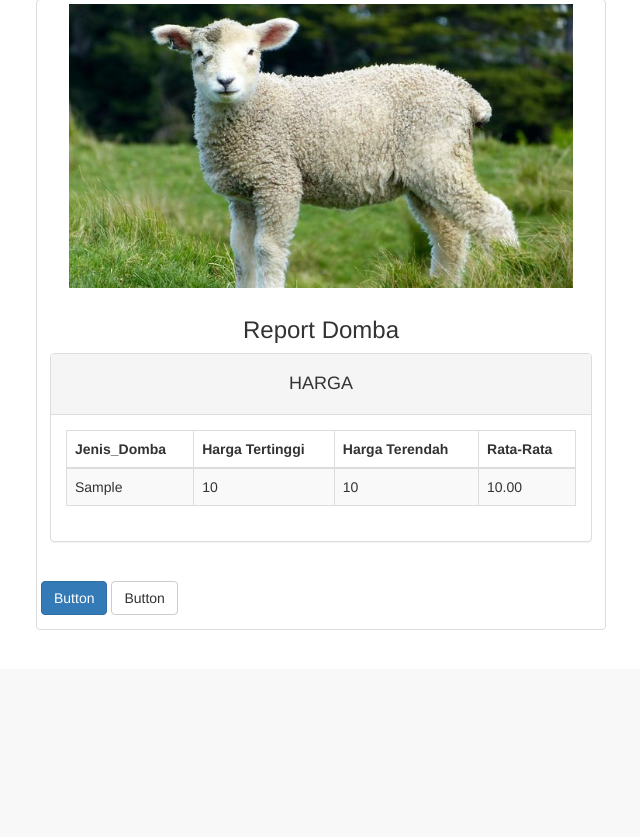
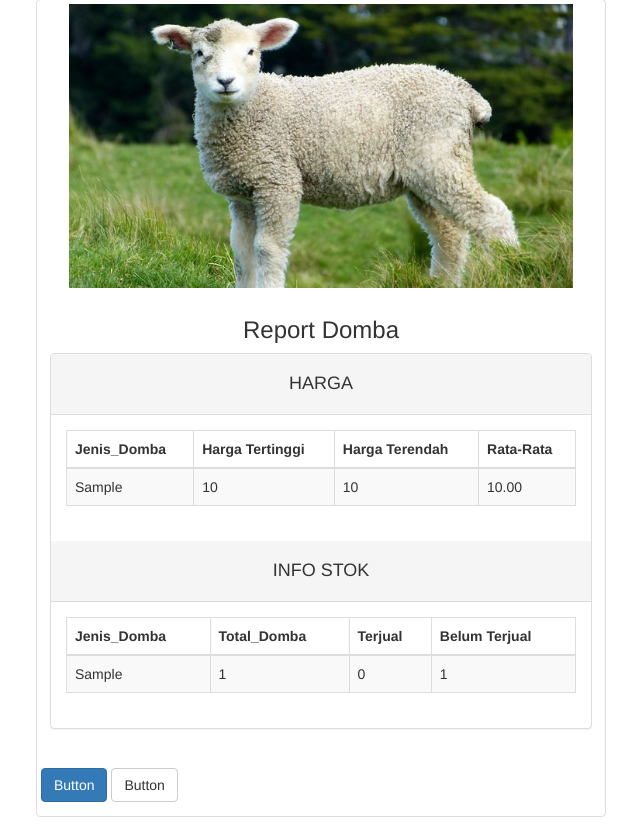
Before and after one commit to praktekcoba049/ecommercetry, a PHP site: page /index.php in a window 1280 px wide. Shown: the part 131-968 px from the top of the page, without its empty margins (49-689 px from the left). Before the commit the page ends 761 px from the top, so only its background shows below. Run offline with PHP 8.4, Linux system fonts and the light colour scheme; tables that the repository leaves empty or names only in its code hold one stand-in row (values such as "Sample post").

Commit message:
update ke-5 report penjualan dan harga domba

```diff
--- a/index.php
+++ b/index.php
@@ -11,10 +11,18 @@
 		order by HARGA DESC
 		";
 
-
-
+		$query2 = "
+		SELECT b.JENIS_DOMBA AS JENIS_DOMBA,
+    count(*) AS TOTAL_DOMBA,
+    sum(case when STATUS_DOMBA = 1 then 1 else 0 end) AS TERJUAL,
+    sum(case when STATUS_DOMBA = 0 then 1 else 0 end) AS BELUM_TERJUAL
+    FROM domba a inner join jenis_domba b
+    ON a.ID_JENIS = b.ID_JENIS
+    GROUP BY a.ID_JENIS
+		";
 
 		$sql1 = mysqli_query($db, $query1);
+		$sql2 = mysqli_query($db, $query2);
 		?>
 
 
@@ -75,10 +83,11 @@
   <table class="table table-striped table-bordered">
 							<thead>
 								<tr>
-									<th>Jenis_Domba</th>
+								<th>Jenis_Domba</th>
 									<th>Harga Tertinggi</th>
 									<th>Harga Terendah</th>
 									<th>Rata-Rata</th>
+
 								</tr>
 							</thead>
 							<tbody>
@@ -93,6 +102,32 @@
 							</tbody>
 						</table>
  				 </div>
+				  <div class="panel-heading"><h4 style="text-align:center">INFO STOK</h4></div>
+  <div class="panel-body">
+  <table class="table table-striped table-bordered">
+							<thead>
+								<tr>
+									<th>Jenis_Domba</th>
+									<th>Total_Domba</th>
+									<th>Terjual</th>
+									<th>Belum Terjual</th>
+								</tr>
+							</thead>
+							<tbody>
+							<?php foreach ($sql2 as $member2) : ?>
+								<tr>
+									<td><?php echo $member2['JENIS_DOMBA']; ?></td>
+									<td><?php echo $member2['TOTAL_DOMBA']; ?></td>
+									<td><?php echo $member2['TERJUAL']; ?></td>
+									<td><?php echo $member2['BELUM_TERJUAL']; ?></td>
+								</tr>
+							<?php endforeach; ?>
+							</tbody>
+						</table>
+ 				 </div>
+
+
+
 			 </div>
 		</div>
         <p>
```
